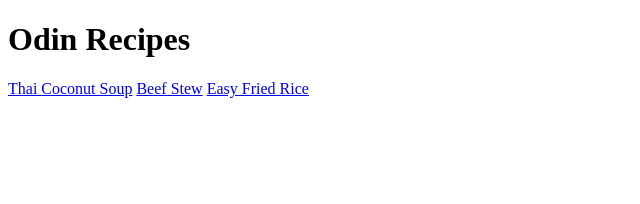
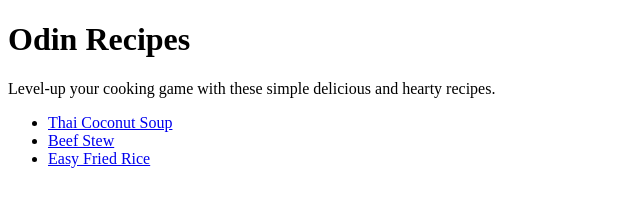
Before and after one commit to aoko-neo/odin-recipes, a plain HTML site: page index.html in a window 1280 px wide. Shown: the whole page, without its empty margins (0-640 px from the left). Drawn offline with Linux system fonts and the light colour scheme.

Commit message:
add links to main page

```diff
--- a/index.html
+++ b/index.html
@@ -8,8 +8,11 @@
 </head>
 <body>
     <h1>Odin Recipes</h1>
-    <a href="recipes/coconut_soup.html">Thai Coconut Soup</a>
-    <a href="recipes/beef_stew.html">Beef Stew</a>
-    <a href="recipes/fried_rice.html">Easy Fried Rice</a>
+    <p>Level-up your cooking game with these simple delicious and hearty recipes.</p>
+    <ul>
+        <li><a href="recipes/coconut_soup.html">Thai Coconut Soup</a></li>
+        <li><a href="recipes/beef_stew.html">Beef Stew</a></li>
+        <li><a href="recipes/fried_rice.html">Easy Fried Rice</a></li>
+    </ul>
 </body>
 </html>
```
Also changed, not shown: recipes/beef_stew.html (+1 -1 lines), recipes/coconut_soup.html (+1 -0 lines), recipes/fried_rice.html (+1 -0 lines), images/soup.webp (deleted).
